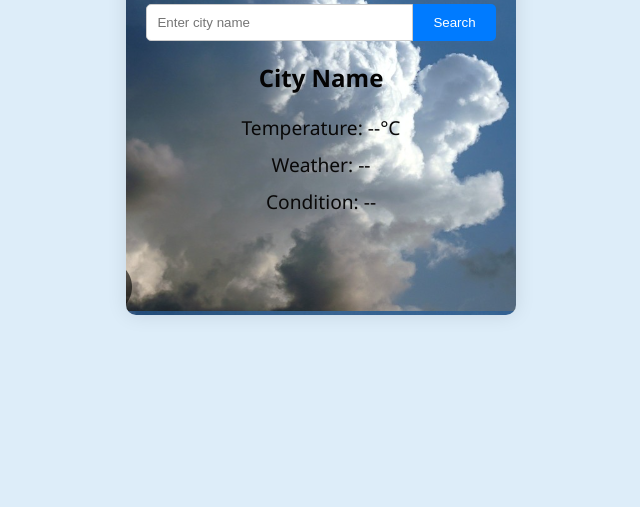
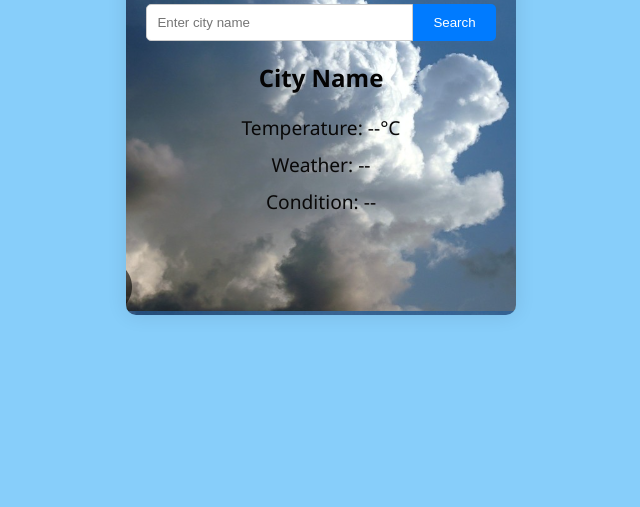
Before and after one commit to ankita938/wheather_app, a plain HTML site: page index.html in a window 1280 px wide. Shown: the part 293-800 px from the top of the page, without its empty margins (334-974 px from the left). Drawn offline with Linux system fonts and the light colour scheme.

Commit message:
Update style.css

```diff
--- a/style.css
+++ b/style.css
@@ -1,7 +1,7 @@
 body {
     background: #daecf9e6;
     font-family: 'Segoe UI', Tahoma, Geneva, Verdana, sans-serif;
-    background-image: url("cold.jpg");
+    background-color: lightSkyBlue;
     background-repeat: no-repeat; /* Prevent background image from repeating */
     background-size: cover; /* Cover the entire background */
     display: flex;
```
